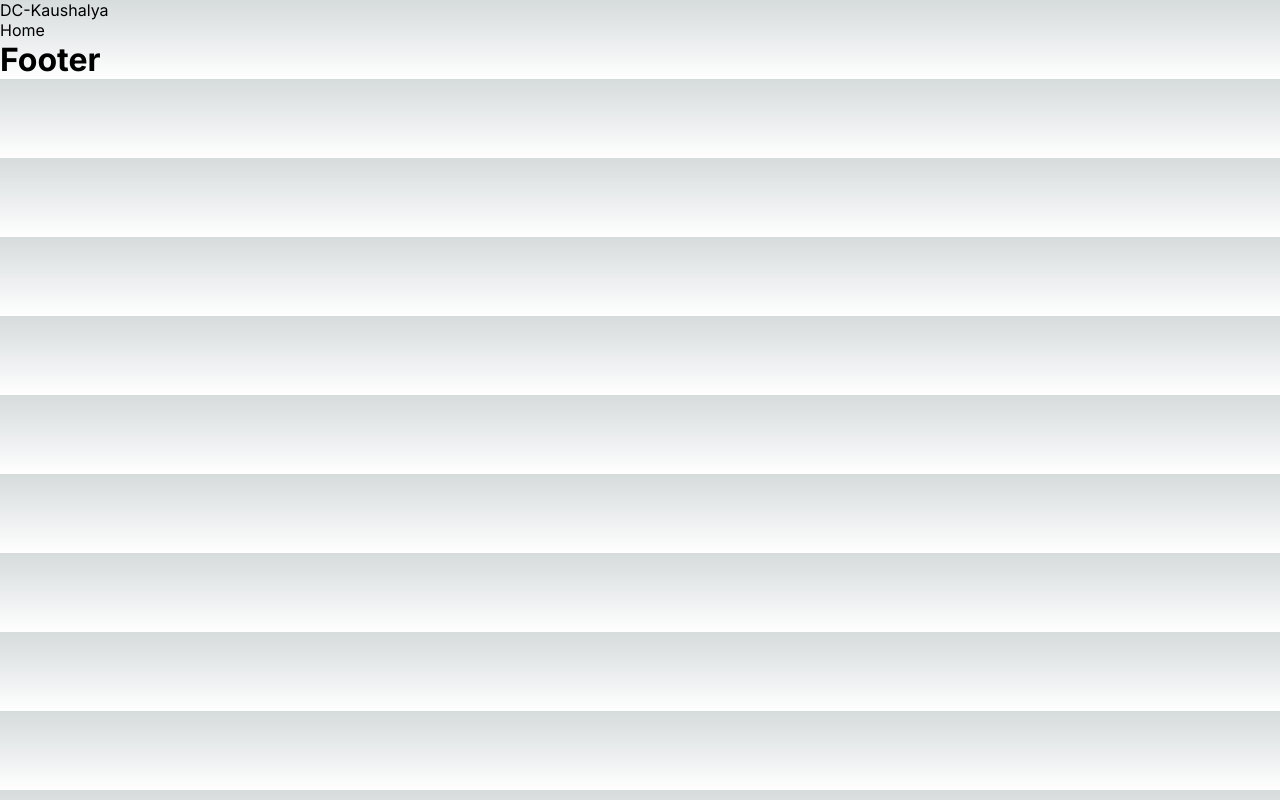
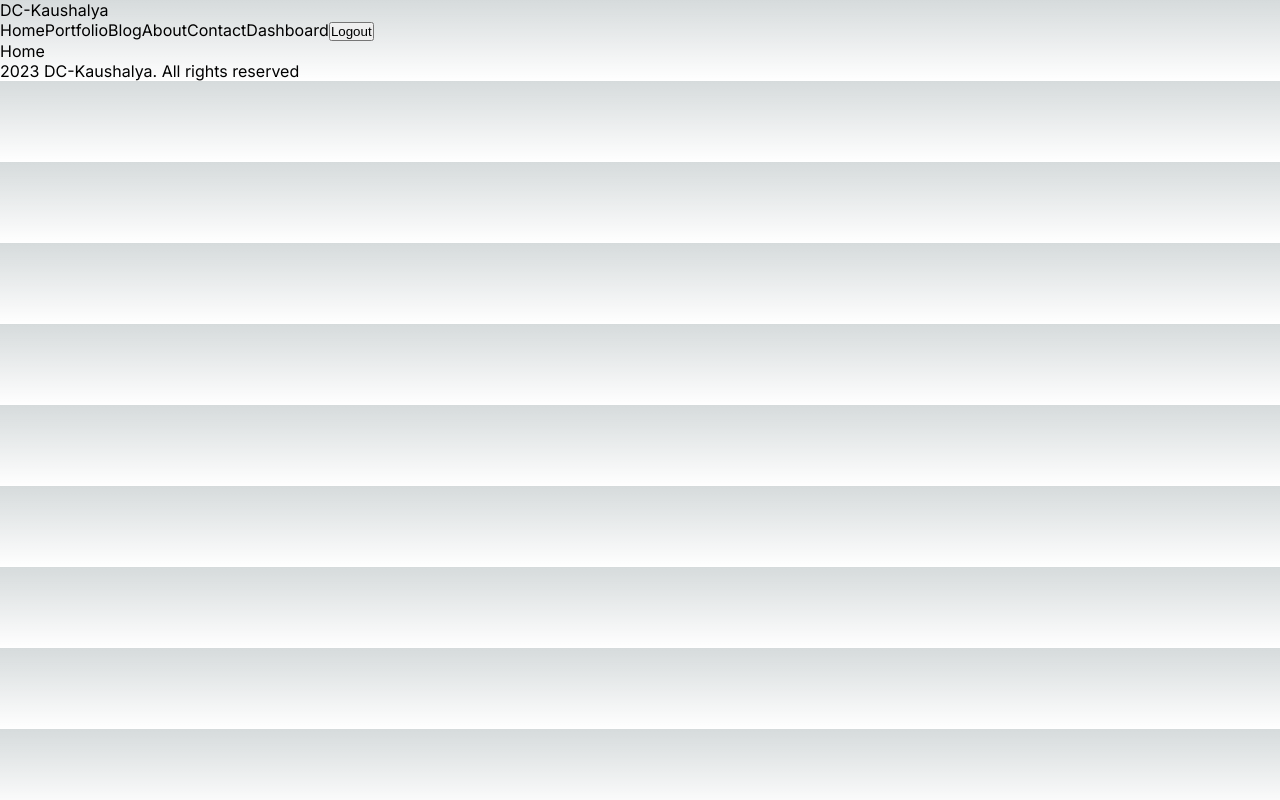
Before and after one commit to DC-Kaushalya/NextBlogApp, a Next.js app: page / in a window 1280 px wide. Built offline with nearby package versions, Linux system fonts and the light colour scheme.

Commit message:
mapping url

```diff
--- a/src/app/layout.js
+++ b/src/app/layout.js
@@ -1,6 +1,6 @@
 import Navbar from "@/components/navbar/Navbar";
 import "./globals.css";
-import { Inter } from "next/font/google";
+import { Inter, Roboto, Poppins } from "next/font/google";
 import Footer from "@/components/footer/Footer";
 
 const inter = Inter({ subsets: ["latin"] });
--- a/src/components/footer/Footer.jsx
+++ b/src/components/footer/Footer.jsx
@@ -1,9 +1,11 @@
 import React from "react";
 
 const Footer = () => {
+	console.log("Hello");
 	return (
 		<div>
-			<h1>Footer</h1>
+			<div>2023 DC-Kaushalya. All rights reserved</div>
+			<div></div>
 		</div>
 	);
 };
--- a/src/components/navbar/Navbar.jsx
+++ b/src/components/navbar/Navbar.jsx
@@ -1,3 +1,4 @@
+"use client";
 import React from "react";
 import Link from "next/link";
 
@@ -38,6 +39,20 @@ const Navbar = () => {
 	return (
 		<div>
 			<Link href="/">DC-Kaushalya</Link>
+			<div>
+				{links.map((link) => (
+					<Link key={link.id} href={link.url}>
+						{link.title}
+					</Link>
+				))}
+				<button
+					onClick={() => {
+						console.log("logged out");
+					}}
+				>
+					Logout
+				</button>
+			</div>
 		</div>
 	);
 };
```
Also changed, not shown: src/app/contact/loading.jsx (added, +7 -0 lines).
